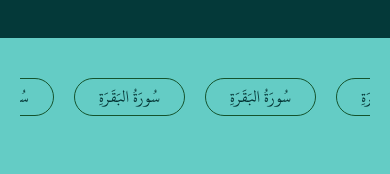
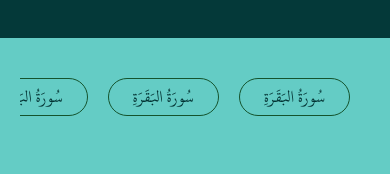
Before and after one commit to RashedAbdullah/quran-kareem, a React app: page / in a window 390 px wide. Shown: the part 354-528 px from the top of the page. Built offline with nearby package versions, Linux system fonts and the light colour scheme; no server answers; the HTML template or start-up script is replaced by a standard one.

Commit message:
react.js

```diff
--- a/src/components/suggestedSurah/suggestedSurah.jsx
+++ b/src/components/suggestedSurah/suggestedSurah.jsx
@@ -2,7 +2,7 @@ const SuggestedSurah = () => {
   return (
     <div>
       <div className="p-5">
-        <ul className="flex align-middle justify-center gap-5 overflow-y-auto no-scrollbar p-5">
+        <ul className="flex align-middle lg:justify-center gap-5 overflow-y-auto no-scrollbar p-5">
           <li>
             <a
               className="border flex gap-1 border-green-900 text-[#043535] rounded-full text-lg px-6 py-1 hover:bg-[#043939] hover:text-white transition hover:border-transparent"
```
